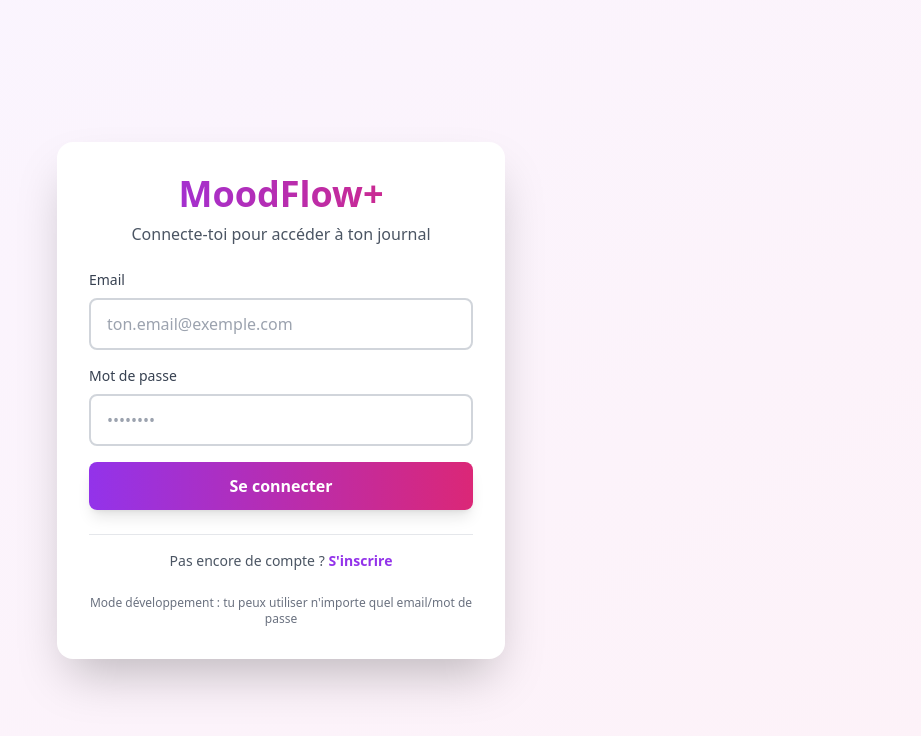
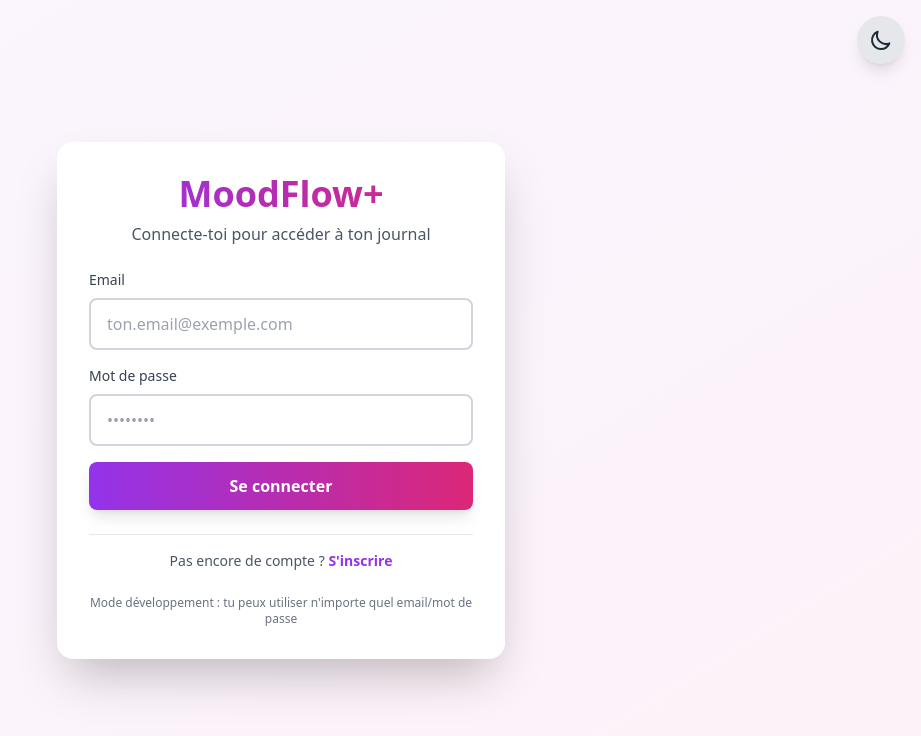
Before and after one commit to Inosthful/hackathon-frontend, a Vue app: page /login in a window 1280 px wide. Shown: the top 736 px of the page, without its empty margins (359-1280 px from the left). Built offline with nearby package versions, Linux system fonts and the light colour scheme; no server answers.

Commit message:
darkmode globally enabled

```diff
--- a/src/App.vue
+++ b/src/App.vue
@@ -1,19 +1,11 @@
 <script setup lang="ts">
-import { useRoute } from 'vue-router'
 import ThemeToggle from './components/ThemeToggle.vue'
-
-const route = useRoute()
-
-// Afficher le ThemeToggle uniquement sur le dashboard
-const showThemeToggle = () => {
-  return route.name === 'Dashboard'
-}
 </script>
 
 <template>
   <div class="app min-h-screen">
-    <!-- Toggle thème (uniquement sur le dashboard) -->
-    <ThemeToggle v-if="showThemeToggle()" />
+    <!-- Toggle thème -->
+    <ThemeToggle />
 
     <!-- Router View -->
     <router-view v-slot="{ Component }">
```
